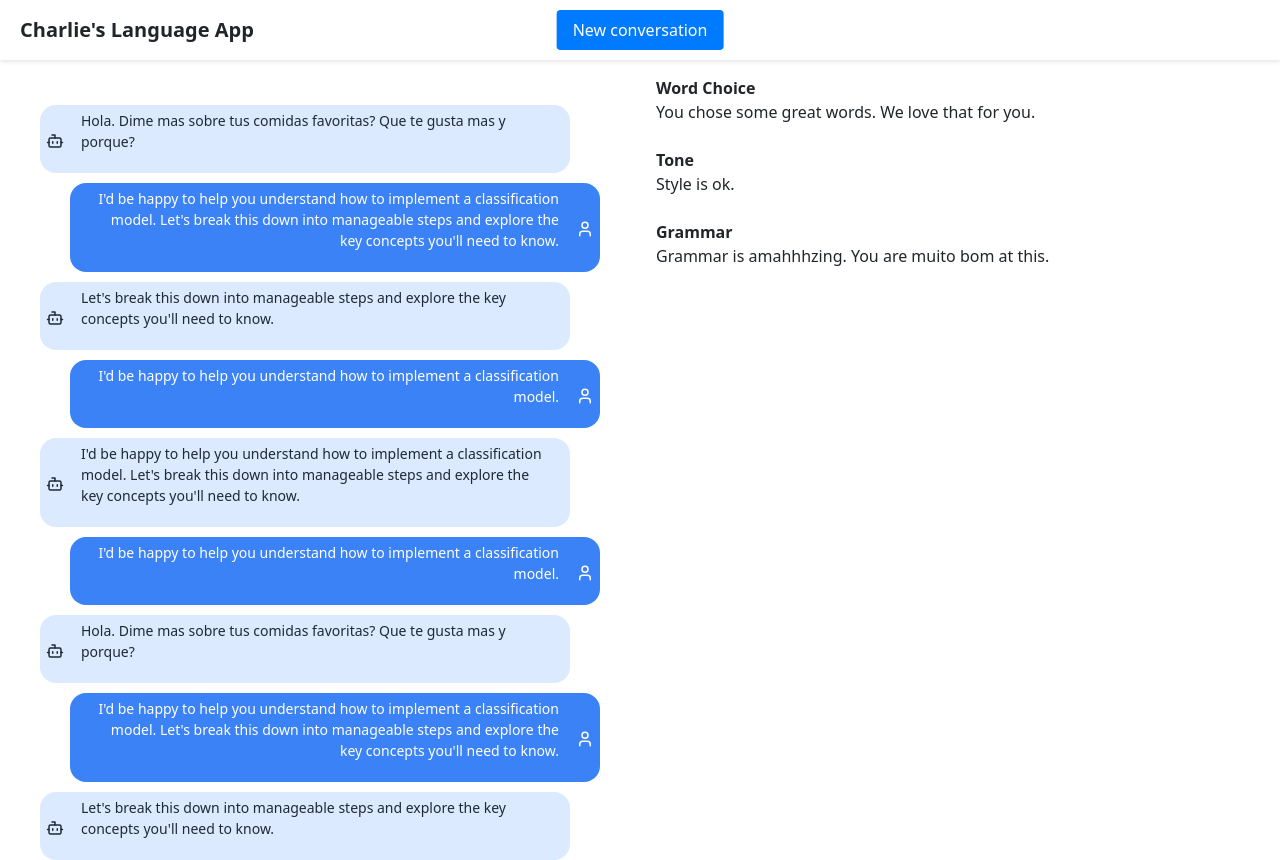
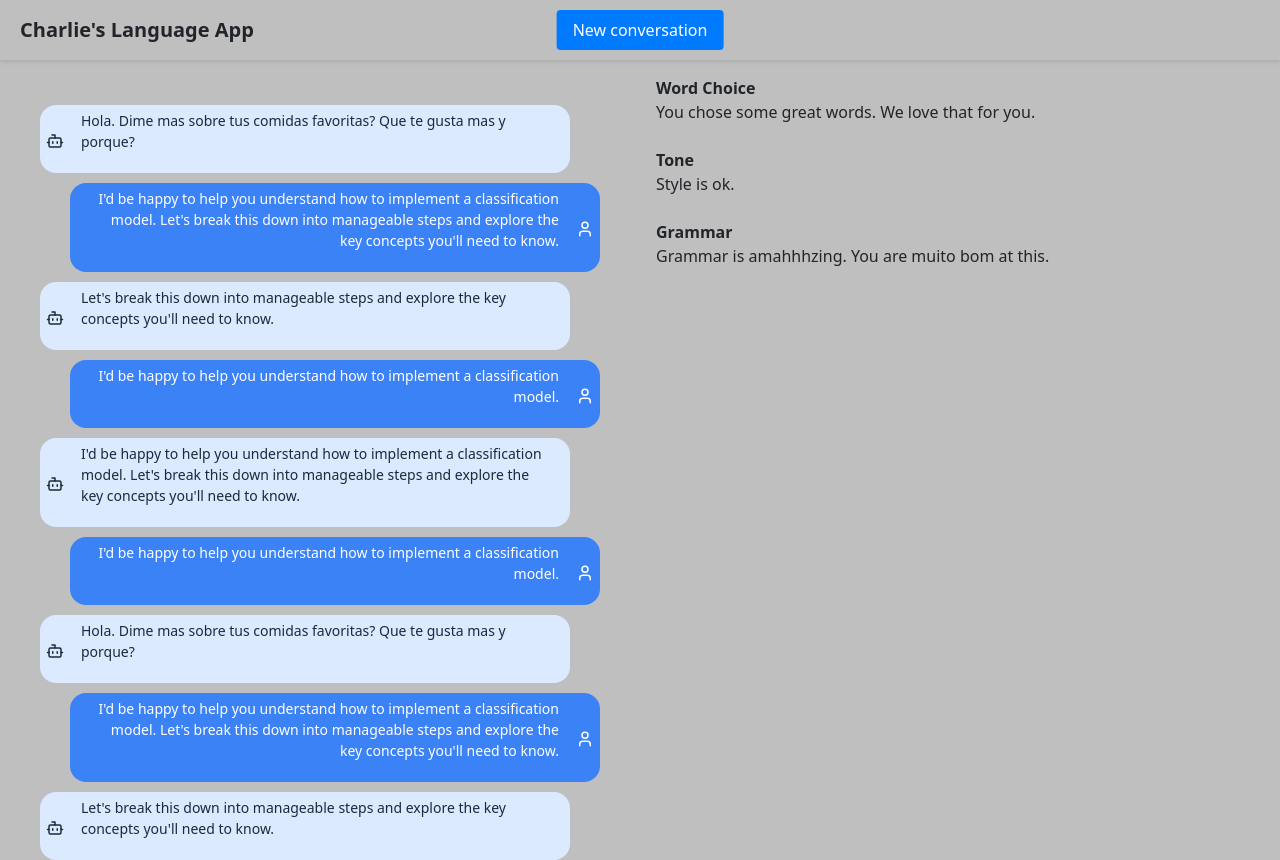
Before and after one commit to CharlieNatoli/language_app, a React (Vite) app: page / in a window 1280 px wide. Built offline with nearby package versions, Linux system fonts and the light colour scheme.

Commit message:
fix background

```diff
--- a/src/App.tsx
+++ b/src/App.tsx
@@ -10,6 +10,9 @@ function App() {
   }
 
   const styles = `
+  .full-page {
+  background: #bfbfbf;
+  }
   .outer-container {
     display: flex;
     min-height: 100vh;
@@ -37,7 +40,7 @@ function App() {
 
   return <>
   <style>{styles}</style>
-    <div className="background: #f7f7f7;"></div>
+    <div className="full-page">
     <TitleBar></TitleBar>
     <div className="outer-container">
     <div className="conversation-panel">
@@ -49,6 +52,7 @@ function App() {
     </FeedbackPanel>
   </div>
   </div>
+  </div>
   </>
     ;
 }
```
